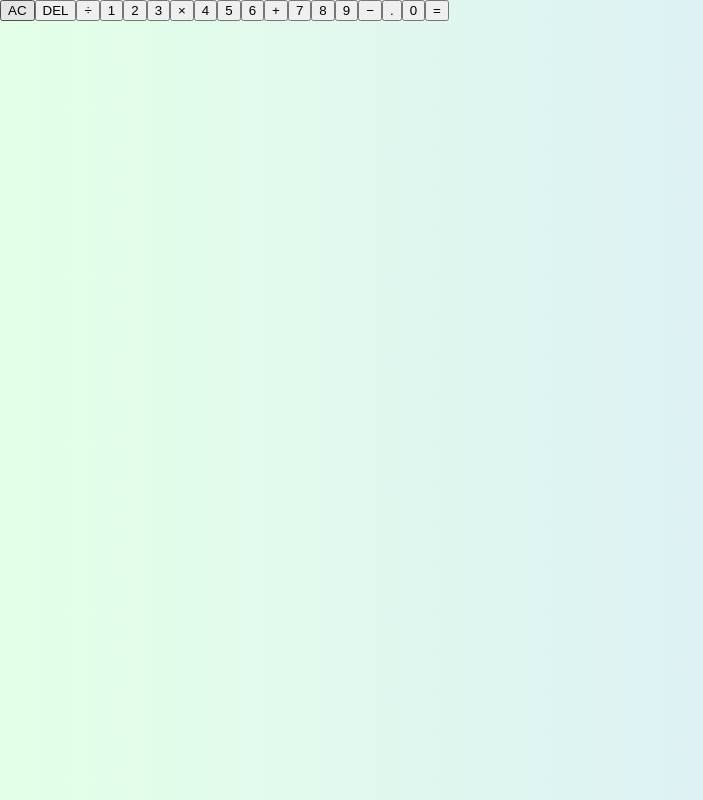
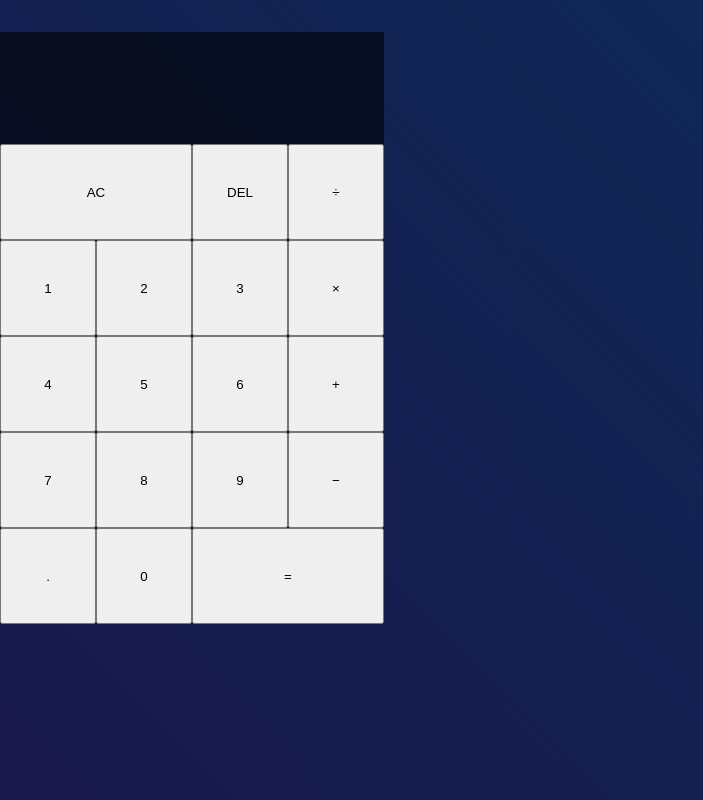
Before and after one commit to AmariPa/React-Calculator, a React (Create React App) app: page / in a window 1280 px wide. Shown: the whole page, without its empty margins (0-703 px from the left). Built offline with nearby package versions, Linux system fonts and the light colour scheme.

Commit message:
changed styling

```diff
--- a/src/App.css
+++ b/src/App.css
@@ -1,8 +1,30 @@
+html {
+    height: 100%;
+}
+
 *, *::before, *::after {
     box-sizing: border-box;
 }
 
 body {
     margin: 0;
-    background: linear-gradient(90deg, #e3ffe7 0%, #d9e7ff 100%);
+    background: #0C2E59;
+    background: linear-gradient(225deg, #0C2E59, #19184C);
 }
+
+.calc-grid {
+    display: grid;
+    margin-top: 2rem;
+    grid-template-columns: repeat(4, 6rem);
+    grid-template-rows: minmax(7rem, auto) repeat(5, 6rem);
+}
+
+.big-button {
+    grid-column: span 2;
+}
+
+.output {
+    grid-column: 1 / -1;
+    background-color: rgb(0, 0, 0, 0.60);
+    display: flex;
+}
```
